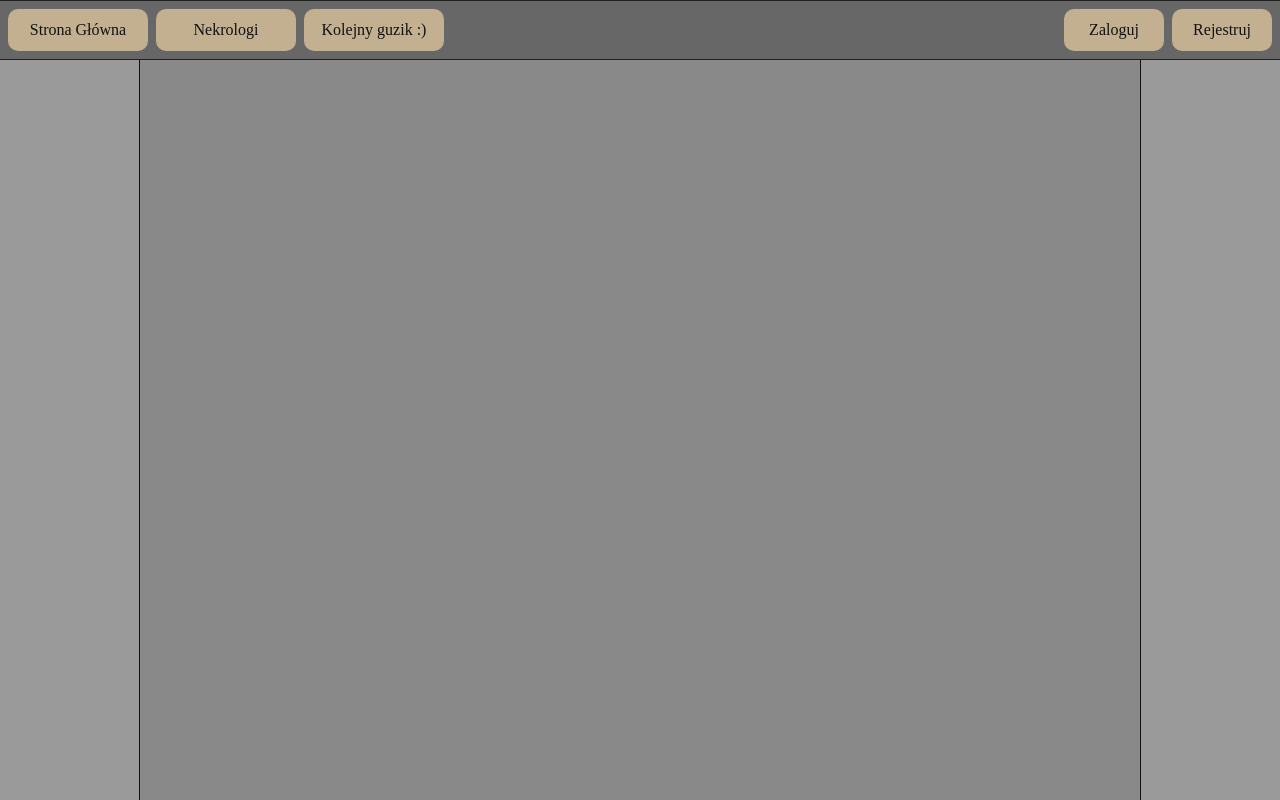
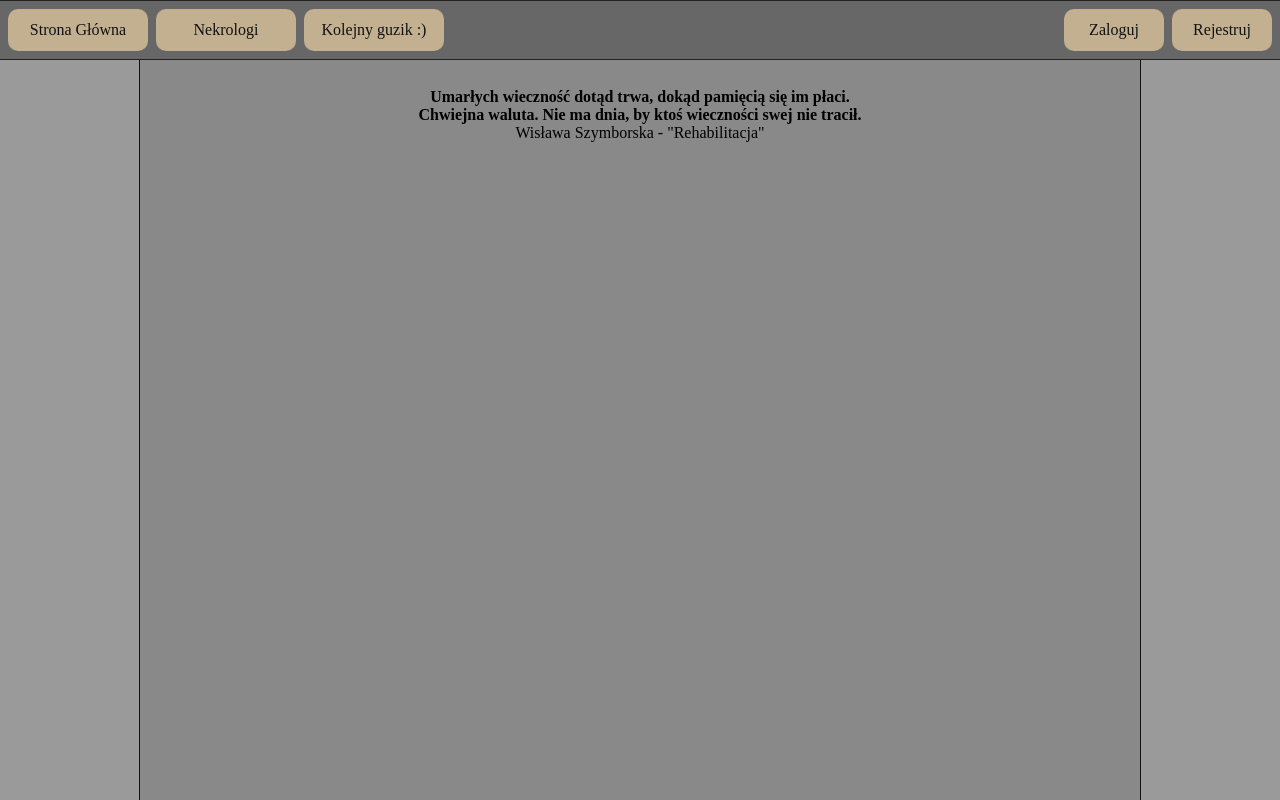
Before and after one commit to pyloveorg/graveyard_manager, a Flask app: page /obituaries in a window 1280 px wide. Run offline with Flask 2, Linux system fonts and the light colour scheme; data that the repository does not hold is empty; parts of the project's set-up code (start-up, migrations or seed data) failed here and were passed over.

Commit message:
korekty część dalsza - do zrobienia jeszcze edytowanie nekrologów

```diff
--- a/static/styles/background.css
+++ b/static/styles/background.css
@@ -93,3 +93,8 @@ body {
     font-size: 30px;
     font-weight: bold;
 }
+
+.simple_txt {
+    text-align: center;
+    white-space: pre-wrap;
+}
--- a/templates/obituaries.html
+++ b/templates/obituaries.html
@@ -5,6 +5,11 @@
 {% endblock %}
 {% block body %}
 {% include 'flash_msg.html' %}
+<p class="simple_txt">
+<b>Umarłych wieczność dotąd trwa, dokąd pamięcią się im płaci.
+Chwiejna waluta. Nie ma dnia, by ktoś wieczności swej nie tracił.</b>
+Wisława Szymborska - "Rehabilitacja"
+</p>
 {% for obit in obits %}
 <div class="outside_border">
     <div class="inside_border">
--- a/views_admin.py
+++ b/views_admin.py
@@ -72,6 +72,7 @@ def admin():
                                       funeral_date=funeral_date)
             db.session.add(new_obituary)
             db.session.commit()
+            flash('Dodano nowy nekrolog!', 'succes')
         else:
             flash('Nieprawidłowe dane', 'error')
         return redirect(url_for('pages_admin.admin'))
```
